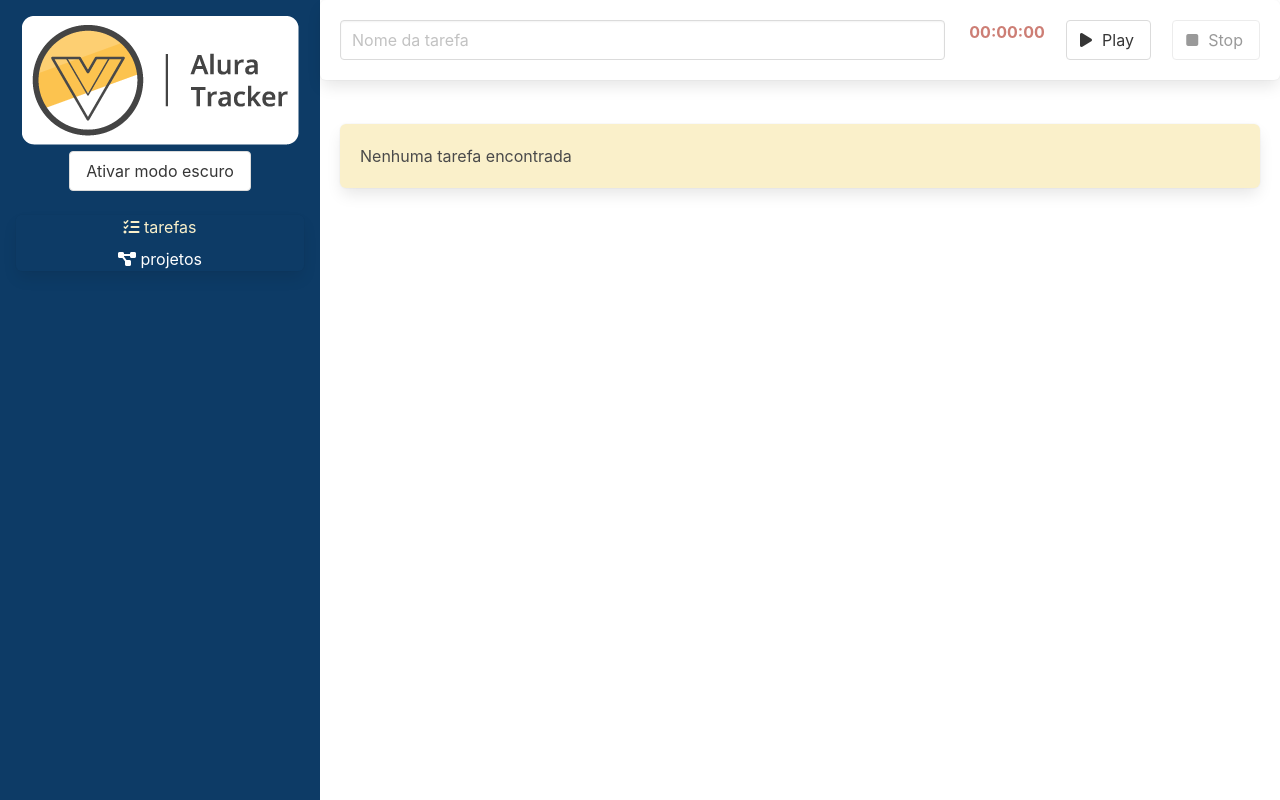
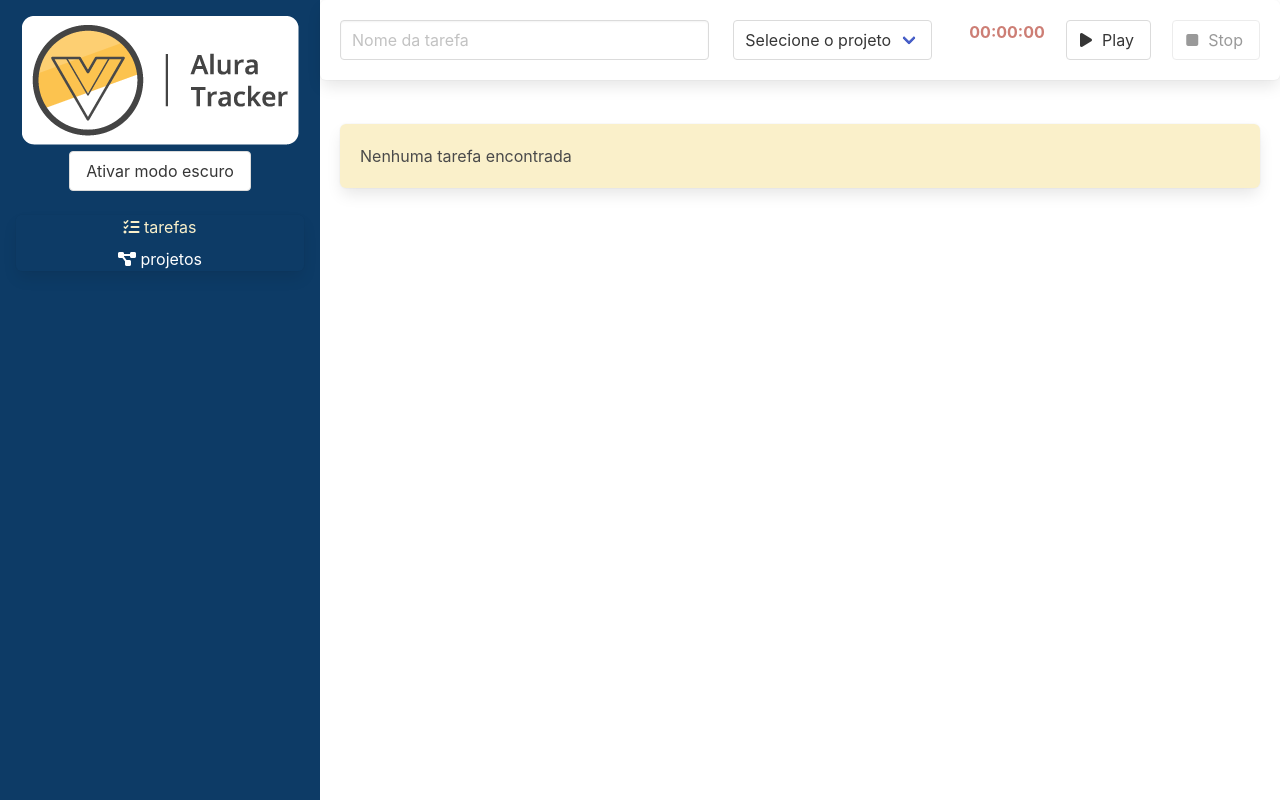
Before and after one commit to iagojorge/timeTracker-front, a Vue app: page / in a window 1280 px wide. Built offline with nearby package versions, Linux system fonts and the light colour scheme.

Commit message:
feature: criação da store para armazenação de novos projetos e utilização do vuex
conclusão do terceiro topico do segundo curso

```diff
--- a/package.json
+++ b/package.json
@@ -10,7 +10,8 @@
   "dependencies": {
     "core-js": "^3.8.3",
     "vue": "^3.2.13",
-    "vue-router": "4"
+    "vue-router": "4",
+    "vuex": "^4.0.2"
   },
   "devDependencies": {
     "@fortawesome/fontawesome-free": "^6.4.2",
--- a/src/components/FormularioTempo.vue
+++ b/src/components/FormularioTempo.vue
@@ -1,13 +1,26 @@
 <template>
     <div class="box formulario">
         <div class="columns">
-            <div class="column is-8" role="form" aria-label="Nova Tarefa">
+            <div class="column is-5" role="form" aria-label="Nova Tarefa">
                 <input
                     type="text"
                     class="input"
                     placeholder="Nome da tarefa"
                     v-model="descricaoTarefa">
             </div>
+            <div class="column is-3">
+                <div class="select">
+                  <select v-model="idProjeto">
+                    <option value="">Selecione o projeto</option>
+                    <option
+                      :value="projeto.id"
+                      v-for="projeto in projetos"
+                      :key="projeto.id">
+                      {{ projeto.nome }}
+                    </option>
+                  </select>
+                </div>
+              </div>
             <div class="column">
                 <Temporizador @temporizadorFim="finalizarTarefa"/>
             </div>
@@ -17,8 +30,11 @@
 
 <script lang="ts">
     /* eslint-disable */
-    import { defineComponent } from 'vue';
+    import { computed, defineComponent } from 'vue';
     import Temporizador from './Temporizador.vue';
+    import { useStore } from 'vuex'
+
+    import { key } from '../store'
 
     export default defineComponent ({
         name: 'FormularioTempo',
@@ -28,16 +44,24 @@
         },
         data () {
            return{
-            descricaoTarefa: ''
+            descricaoTarefa: '',
+            idProjeto : ''
            }
         },
         methods: {
             finalizarTarefa (tempoDecorrido: number): void{
                 this.$emit('emitSalvarTarefa', {
                     tempoTarefa: tempoDecorrido,
-                    descricao: this.descricaoTarefa
+                    descricao: this.descricaoTarefa,
+                    projeto: this.projetos.find(proj => proj.id == this.idProjeto)
                 })
                 this.descricaoTarefa = '';
+            }
+        },
+        setup () {
+            const store = useStore(key)
+            return {
+                projetos: computed(() => store.state.projetos)
             }
         }
 
--- a/src/interfaces/ITarefa.ts
+++ b/src/interfaces/ITarefa.ts
@@ -1,4 +1,7 @@
+import IProjeto from "./IProjeto";
+
 export default interface ITarefa {
     tempoTarefa: number;
-    descricao: string
+    descricao: string,
+    projeto: IProjeto
 }
--- a/src/main.ts
+++ b/src/main.ts
@@ -3,5 +3,9 @@
 import roteador from './router'
 
 import '@fortawesome/fontawesome-free/css/all.css'
+import { key, store } from './store'
 
-createApp(App).use(roteador).mount('#app')
+createApp(App)
+    .use(roteador)
+    .use(store, key)
+    .mount('#app')
--- /dev/null
+++ b/src/store/index.ts
@@ -0,0 +1,31 @@
+import IProjeto from "@/interfaces/IProjeto";
+import { createStore, Store, useStore as vuexUseStore} from "vuex";
+import { InjectionKey } from 'vue';
+
+/* eslint-disable */
+
+interface Estado {
+    projetos: IProjeto[]
+}
+
+export const key: InjectionKey<Store<Estado>> = Symbol()
+
+export const store = createStore<Estado>({
+    state: {
+        projetos: []
+    },
+    mutations: {
+        'ADICIONA_PROJETO'(state, nomeProjeto: string){
+            const projeto = {
+                id: new Date ().toISOString(),
+                nome: nomeProjeto
+            } as IProjeto
+            state.projetos.push(projeto)
+        }
+    }
+})
+
+export function useStore(): Store<Estado> {
+    return vuexUseStore(key);
+
+}
--- a/src/views/Projetos.vue
+++ b/src/views/Projetos.vue
@@ -17,7 +17,7 @@
                 </button>
             </div>
         </form>
-        <table class="table is-fullwidth">
+        <table class="table is-fullwidth is-narrow">
             <thread>
                 <tr>
                     <th>ID</th>
@@ -36,25 +36,27 @@
 
 <script lang="ts">
 /* eslint-disable */
-import { defineComponent } from 'vue';
-import IProjeto from '../interfaces/IProjeto'
+import { defineComponent, computed } from 'vue';
+import { useStore } from '@/store';
 
 export default defineComponent({
     name: 'Projetos',
     data(){
         return{
             nomeProjeto: "",
-            projetos: [] as IProjeto[]
         }
     },
     methods: {
         salvar(){
-            const projeto: IProjeto = {
-                nome: this.nomeProjeto,
-                id: new Date().toISOString()
-            }
-            this.projetos.push(projeto)
+            this.store.commit('ADICIONA_PROJETO', this.nomeProjeto)
             this.nomeProjeto = ""
+        }
+    },
+    setup () {
+        const store = useStore()
+        return {
+            store,
+            projetos: computed(() => store.state.projetos)
         }
     }
 })
```
Also changed, not shown: 1 other file (tests, documents, lock files or other folders).
